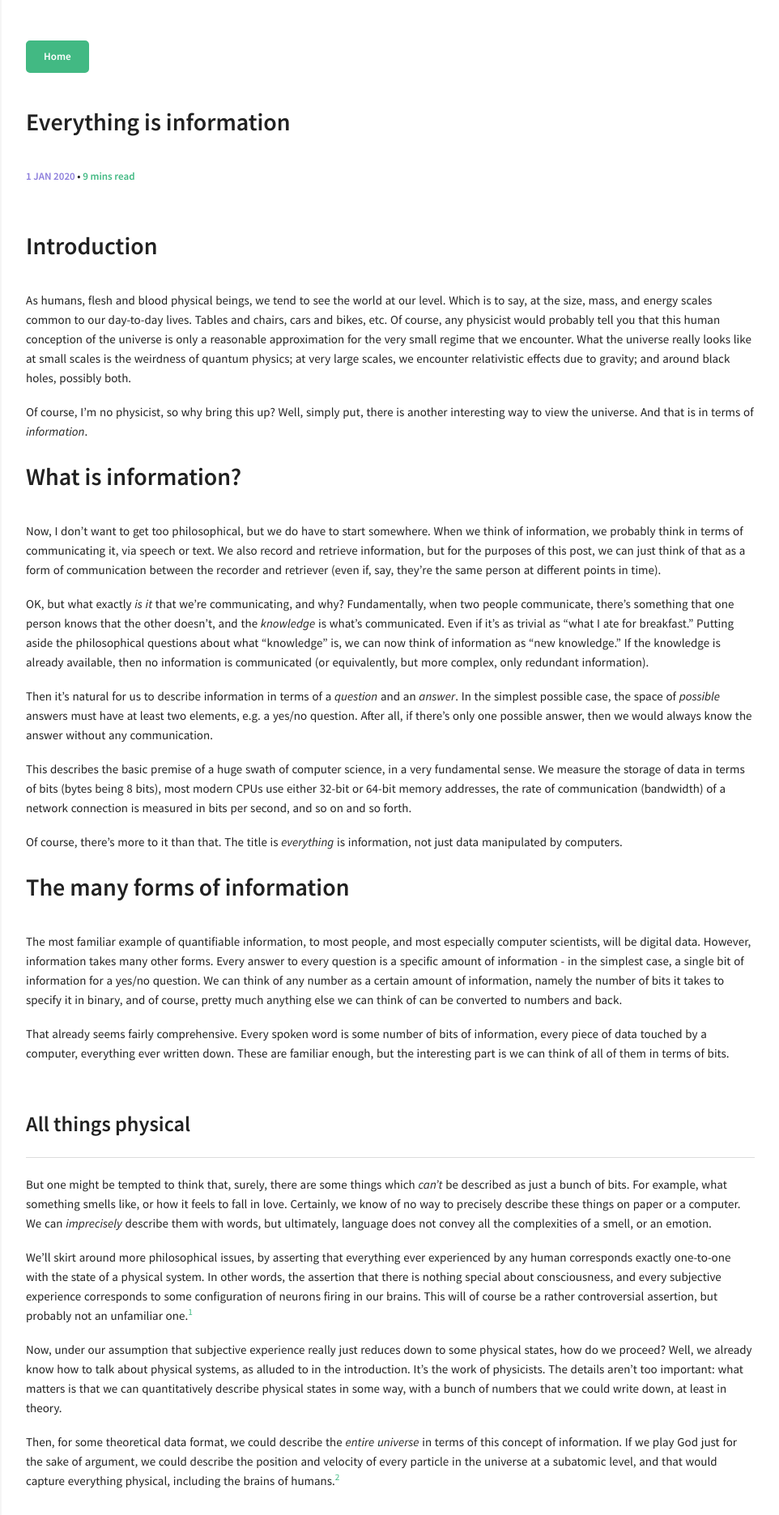
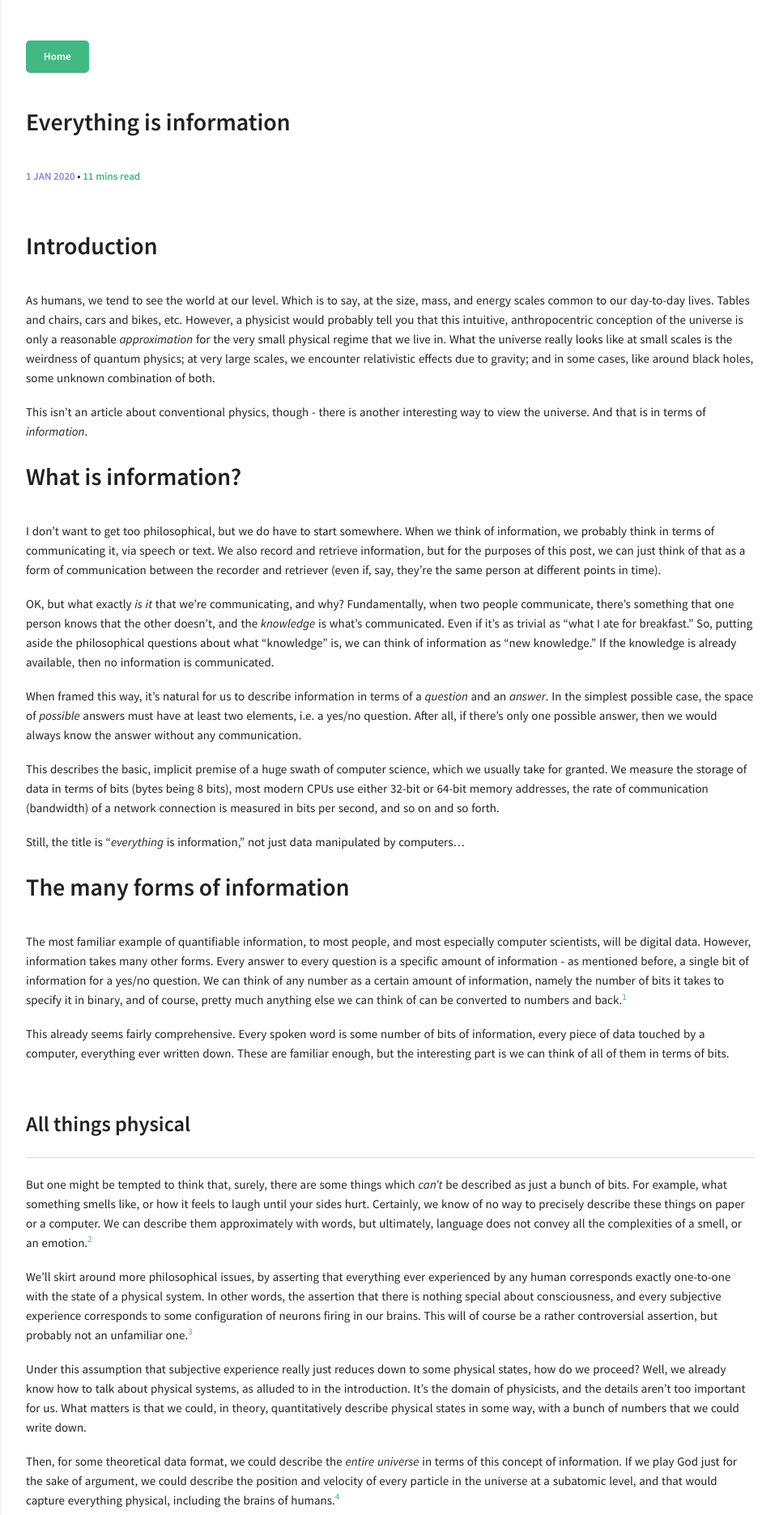
Before and after one commit to rationalis/rationalis.github.io, a Jekyll site: the page built from _posts/2020-01-01-everything-is-information.md, in a window 1280 px wide. Shown: the top 1871 px of the page at 81% size, without its empty margins (318-1280 px from the left). Built offline with Jekyll 4.4.1, drawn with Linux system fonts in a browser that asks for light colours; some of the changed text lies outside the part shown.

Commit message:
Edit post 1

```diff
--- a/_posts/2020-01-01-everything-is-information.md
+++ b/_posts/2020-01-01-everything-is-information.md
@@ -7,62 +7,61 @@ categories: [information theory, musings, everything is]
 
 # Introduction
 
-As humans, flesh and blood physical beings, we tend to see the world at our
-level. Which is to say, at the size, mass, and energy scales common to our
-day-to-day lives. Tables and chairs, cars and bikes, etc. Of course, any
-physicist would probably tell you that this human conception of the universe is
-only a reasonable approximation for the very small regime that we encounter.
-What the universe really looks like at small scales is the weirdness of quantum
-physics; at very large scales, we encounter relativistic effects due to gravity;
-and around black holes, possibly both.
+As humans, we tend to see the world at our level. Which is to say, at the size,
+mass, and energy scales common to our day-to-day lives. Tables and chairs, cars
+and bikes, etc. However, a physicist would probably tell you that this
+intuitive, anthropocentric conception of the universe is only a reasonable
+*approximation* for the very small physical regime that we live in. What the
+universe really looks like at small scales is the weirdness of quantum physics;
+at very large scales, we encounter relativistic effects due to gravity; and in
+some cases, like around black holes, some unknown combination of both.
 
-Of course, I'm no physicist, so why bring this up? Well, simply put, there is
-another interesting way to view the universe. And that is in terms of
-*information*.
+This isn't an article about conventional physics, though - there is another
+interesting way to view the universe. And that is in terms of *information*.
 
 # What is information?
 
-Now, I don't want to get too philosophical, but we do have to start somewhere.
-When we think of information, we probably think in terms of communicating it,
-via speech or text. We also record and retrieve information, but for the
-purposes of this post, we can just think of that as a form of communication
-between the recorder and retriever (even if, say, they're the same person at
-different points in time).
+I don't want to get too philosophical, but we do have to start somewhere. When
+we think of information, we probably think in terms of communicating it, via
+speech or text. We also record and retrieve information, but for the purposes of
+this post, we can just think of that as a form of communication between the
+recorder and retriever (even if, say, they're the same person at different
+points in time).
 
 OK, but what exactly *is it* that we're communicating, and why? Fundamentally,
 when two people communicate, there's something that one person knows that the
 other doesn't, and the *knowledge* is what's communicated. Even if it's as
-trivial as "what I ate for breakfast." Putting aside the philosophical questions
-about what "knowledge" is, we can now think of information as "new knowledge."
-If the knowledge is already available, then no information is communicated (or
-equivalently, but more complex, only redundant information).
+trivial as "what I ate for breakfast." So, putting aside the philosophical
+questions about what "knowledge" is, we can think of information as "new
+knowledge." If the knowledge is already available, then no information is
+communicated.
 
-Then it's natural for us to describe information in terms of a *question* and an
-*answer*. In the simplest possible case, the space of *possible* answers must
-have at least two elements, e.g. a yes/no question. After all, if there's only
-one possible answer, then we would always know the answer without any
-communication.
+When framed this way, it's natural for us to describe information in terms of a
+*question* and an *answer*. In the simplest possible case, the space of
+*possible* answers must have at least two elements, i.e. a yes/no question.
+After all, if there's only one possible answer, then we would always know the
+answer without any communication.
 
-This describes the basic premise of a huge swath of computer science, in a very
-fundamental sense. We measure the storage of data in terms of bits (bytes being
-8 bits), most modern CPUs use either 32-bit or 64-bit memory addresses, the rate
-of communication (bandwidth) of a network connection is measured in bits per
-second, and so on and so forth.
+This describes the basic, implicit premise of a huge swath of computer science,
+which we usually take for granted. We measure the storage of data in terms of
+bits (bytes being 8 bits), most modern CPUs use either 32-bit or 64-bit memory
+addresses, the rate of communication (bandwidth) of a network connection is
+measured in bits per second, and so on and so forth.
 
-Of course, there's more to it than that. The title is *everything* is
-information, not just data manipulated by computers.
+Still, the title is "*everything* is information," not just data manipulated by
+computers...
 
 # The many forms of information
 
 The most familiar example of quantifiable information, to most people, and most
 especially computer scientists, will be digital data. However, information takes
 many other forms. Every answer to every question is a specific amount of
-information - in the simplest case, a single bit of information for a yes/no
+information - as mentioned before, a single bit of information for a yes/no
 question. We can think of any number as a certain amount of information, namely
 the number of bits it takes to specify it in binary, and of course, pretty much
-anything else we can think of can be converted to numbers and back.
+anything else we can think of can be converted to numbers and back.[^L]
 
-That already seems fairly comprehensive. Every spoken word is some number of
+This already seems fairly comprehensive. Every spoken word is some number of
 bits of information, every piece of data touched by a computer, everything ever
 written down. These are familiar enough, but the interesting part is we can
 think of all of them in terms of bits.
@@ -71,10 +70,10 @@ think of all of them in terms of bits.
 
 But one might be tempted to think that, surely, there are some things which
 *can't* be described as just a bunch of bits. For example, what something smells
-like, or how it feels to fall in love. Certainly, we know of no way to precisely
-describe these things on paper or a computer. We can *imprecisely* describe them
-with words, but ultimately, language does not convey all the complexities of a
-smell, or an emotion.
+like, or how it feels to laugh until your sides hurt. Certainly, we know of no
+way to precisely describe these things on paper or a computer. We can describe
+them approximately with words, but ultimately, language does not convey all the
+complexities of a smell, or an emotion.[^I]
 
 We'll skirt around more philosophical issues, by asserting that everything ever
 experienced by any human corresponds exactly one-to-one with the state of a
@@ -83,12 +82,12 @@ about consciousness, and every subjective experience corresponds to some
 configuration of neurons firing in our brains. This will of course be a rather
 controversial assertion, but probably not an unfamiliar one.[^1]
 
-Now, under our assumption that subjective experience really just reduces down to
+Under this assumption that subjective experience really just reduces down to
 some physical states, how do we proceed? Well, we already know how to talk about
-physical systems, as alluded to in the introduction. It's the work of
-physicists. The details aren't too important: what matters is that we can
-quantitatively describe physical states in some way, with a bunch of numbers
-that we could write down, at least in theory.
+physical systems, as alluded to in the introduction. It's the domain of
+physicists, and the details aren't too important for us. What matters is that we
+could, in theory, quantitatively describe physical states in some way, with a
+bunch of numbers that we could write down.
 
 Then, for some theoretical data format, we could describe the *entire universe*
 in terms of this concept of information. If we play God just for the sake of
@@ -105,14 +104,19 @@ Well, actually, information theory has many applications.
 
 ## Compression
 
-Another interesting application is compression. By definition, compression is
-about taking some information, and somehow making it smaller. It's applied
-everywhere, for pictures, videos, programs, etc. With the information theoretic
-lens we can make an observation about compression: the only way we can compress
-information is to rely on the mutual assumptions of communicating parties. We
-must assume certain kinds of redundancies in the data, and ways of encoding that
-redundancy. Otherwise, if we reduce the amount of information communicated, we
-must always lose something.
+One interesting application is compression. By definition, compression is about
+taking some information, and somehow making it smaller. It's applied everywhere,
+for pictures, videos, programs, etc. With the information theoretic lens we can
+make an observation about compression: the only way we can compress information
+is to rely on the mutual assumptions of communicating parties. We must assume
+certain kinds of redundancies in the data, and ways of encoding that redundancy.
+Otherwise, if we reduce the amount of information communicated, we must always
+lose something. This is intricately linked with a basic mathematical principle -
+we can't make an invertible mapping between sets of different sizes. It also
+demonstrates why there is no compression algorithm that will work well for all
+possible data (e.g. random data) - for compression to work at all, we make
+certain *biased* assumptions, and by definition, some data will violate those
+assumptions.
 
 ## Cryptography
 
@@ -121,13 +125,14 @@ about information. It's no coincidence that cryptographic algorithms tend to be
 described with some extra metadata about how many bits they use (AES-256,
 SHA-512, etc.). How much information do we need to authenticate, or verify the
 author of a message? How many bits can be protected with a given number of
-"secret" bits? These questions are at the heart of cryptographic methods used in
+"secret" bits? Exactly how random do we need random numbers to be to ensure
+security? These questions are at the heart of cryptographic methods used in
 modern digital security.
 
-## Physics again
+## Physics, again
 
-As it turns out, physical information has very real consequences. A famous
-example is the second law of thermodynamics:
+As it turns out, the physical interpretation of information has very real
+consequences. A famous example is the second law of thermodynamics:
 
 > The second law of thermodynamics states that the total entropy of an isolated
 > system can never decrease over time
@@ -135,23 +140,42 @@ example is the second law of thermodynamics:
 At first glance this doesn't say anything about information, but that's just
 because I've avoided using the technical terminology of *entropy*. Those who
 remember entropy from their chemistry or physics classes might think of it as a
-measure of how "disordered" a system is, in terms of its microstates. As it
-turns out, this conception of entropy, when quantified, is precisely equivalent
-to the ideas of information outlined above. Properly speaking, entropy is
-measured in joules per kelvin per bits![^3]
+measure of how "disordered" a system is, in terms of its indistinguishable
+microstates. As it turns out, the thermodynamic definition of entropy is
+precisely equivalent to the ideas of information outlined above. In fact,
+properly speaking, entropy is measured in joules per kelvin per bit![^3]
 
 Another interesting principle is the law of conservation of information. In
-classical physics, we can seemingly create or destroy information at will. But
-in reality, in quantum physics, this is, as far as we know, completely
-impossible. The late Stephen Hawking once made a famous bet *against* this law,
-based on a belief that black holes destroy information - and he lost that bet.
+classical physics, we can seemingly create or destroy information at will. That
+is, it is physically possible to copy any arbitrary sequence of bits perfectly,
+at least in theory, and likewise we can take information and irreversibly
+destroy it.
+
+However, with quantum mechanics, information takes a different form, which is
+quite different than classical bits. In particular, quantum information can
+neither be created nor destroyed. The late Stephen Hawking once made a famous
+bet *against* this law, based on a belief that black holes destroy information -
+and he lost that bet. Why this should be the case is rather technical, and
+anyways, to paraphrase Feynman, a technical explanation would not really be a
+"why" so much as a "how."
+
+The key point is that, much as physics forbids faster-than-light travel, it
+appears to also forbid non-conservative operations on information at the lowest
+scale. (And as an aside, we can rephrase the restriction of FTL as
+"*information* cannot travel FTL.")
 
 Based on similar ideas about black holes, there is a proven upper bound on how
 much information can be contained in finite space with finite energy, known as
 the Bekenstein bound. This places fundamental theoretical limits on how fast
 computers can be, and how dense their storage can be.[^4] In fact, it is this
 result which confirms the possibility of the previously mentioned idea of
-describing any physical system with a finite amount of information.
+describing any physical system - if a certain volume of space can only contain a
+certain finite amount of information, then it is possible to describe that
+volume using at most that much information.
+
+There are whole theories of physics which are founded upon physical information.
+So, I think, one should begin to suspect that information is a genuinely
+powerful and pervasive concept.
 
 ## And much, much more
 
@@ -162,16 +186,20 @@ That I'm not going to list out for you! Wikipedia has plenty of information
 
 In 1948, information theory was essentially invented by Claude Shannon, with the
 paper "A Mathematical Theory of Communication". Of course, he wasn't the only
-person to have these ideas, but he's the one known as the father of information
-theory. At the time, he was mainly concerned with cryptography and literal,
-mechanical communication. In the better part of a century since then, the theory
-has found many applications, across too many fields to count.
+person to have these ideas or develop them, but he's the one known as the father
+of information theory. At the time, he was mainly concerned with cryptography
+and literal, electrical/mechanical communication. In the better part of a
+century since then, the theory has found many applications, across too many
+fields to count.
 
-As it turns out, information is a fundamental principle, not just of human
-activities, but, apparently, of the very fabric of the universe.[^5]
+As far as we can tell, anything in the universe *is*, in a sense, the
+information which describes it.[^U] Viewing things this way is no less correct
+than, for example, viewing everything as particles. So, as it turns out,
+information is a fundamental principle, not just of human activities, but,
+apparently, of the very fabric of the universe.[^5]
 
 
-[^1]: At any rate, it's certainly much harder to start talking about what quality subjective, conscious feelings (qualia) have which is beyond merely physical. For those who wish to disagree with the assertion, well, I will simply say that in your view of the world, not everything is information - but on the other hand, the stuff that's not information isn't a physically measurable thing, so I'm personally not much interested in it.
+[^1]: At any rate, it's certainly much harder to start talking about what quality subjective, conscious feelings (qualia) have which is beyond merely physical. For those who wish to disagree with the assertion, well, I will simply say that in your view of the world, not everything is information - but on the other hand, the stuff that's not information isn't a physically measurable thing, so you could never detect it in other people.
 
 [^2]: You can nitpick that it's a little more complex thanks to quantum physics, and possibly other physics stuff I'm not familiar with. Or maybe physics we don't even know about yet. It's not relevant to the argument, so long as we can assume that physical states are completely quantifiable.
 
@@ -180,3 +208,9 @@ activities, but, apparently, of the very fabric of the universe.[^5]
 [^4]: We're nowhere close to those limits, and honestly, we might never get anywhere close. But the fact remains that such limits exist.
 
 [^5]: Of course this is deliberately grandiose. The caveat is that you could really say this about a lot of things, like mathematics, or computers. In fact, this post is only the first of a series, hopefully, which covers many such ideas.
+
+[^L]: The specific usage of binary isn't necessary, though it is fundamental in the sense of being the smallest discrete base. The important thing is that information is *logarithmic* in the number of states.
+
+[^I]: One heuristic argument for this is that it's impossible to imagine what something you've never encountered smells or tastes like based purely on a verbal description.
+
+[^U]: Again, philosophical arguments about definitionally unobservable state would evade this principle. And again, it is my personal opinion that such philosophical considerations are of no particular interest.
```
